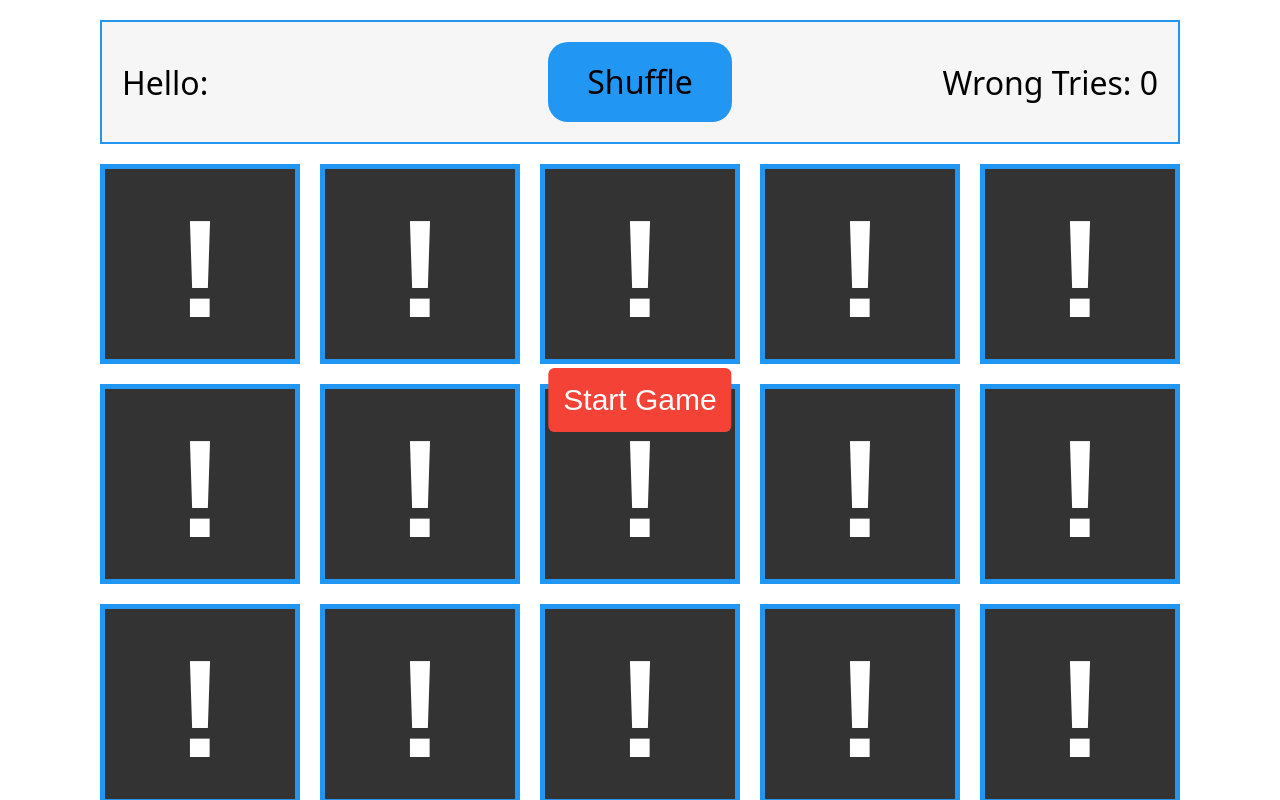
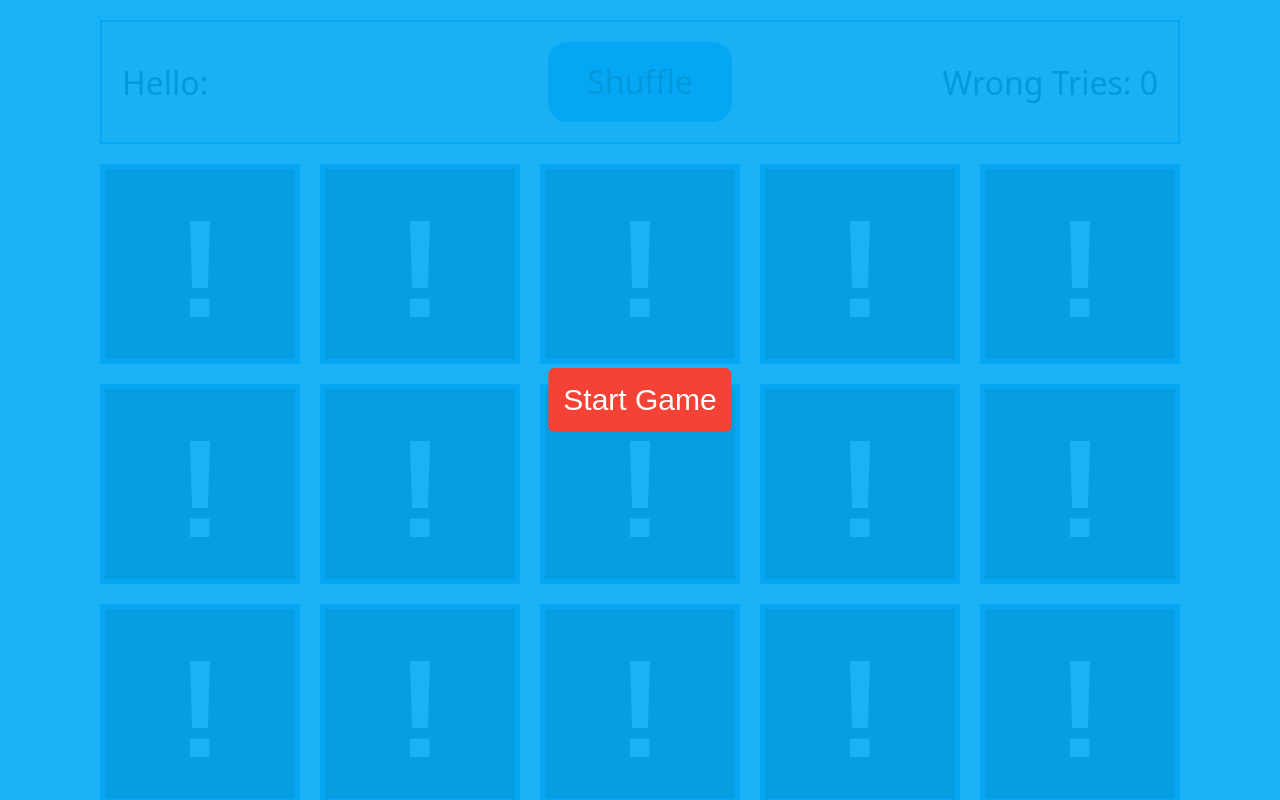
Before and after one commit to Xayn0/Matching-Game, a plain HTML site: page index.html in a window 1280 px wide. Shown: the top 800 px of the page. Drawn offline with Linux system fonts and the light colour scheme.

```diff
--- a/main.css
+++ b/main.css
@@ -12,7 +12,7 @@ body {
   width: 100%;
   height: 100%;
   z-index: 2;
-  background-color: rgba(3, 169, 244, 0);
+  background-color: rgba(3, 169, 244, 0.9);
 }
 .control-buttons span {
   position: absolute;
```
